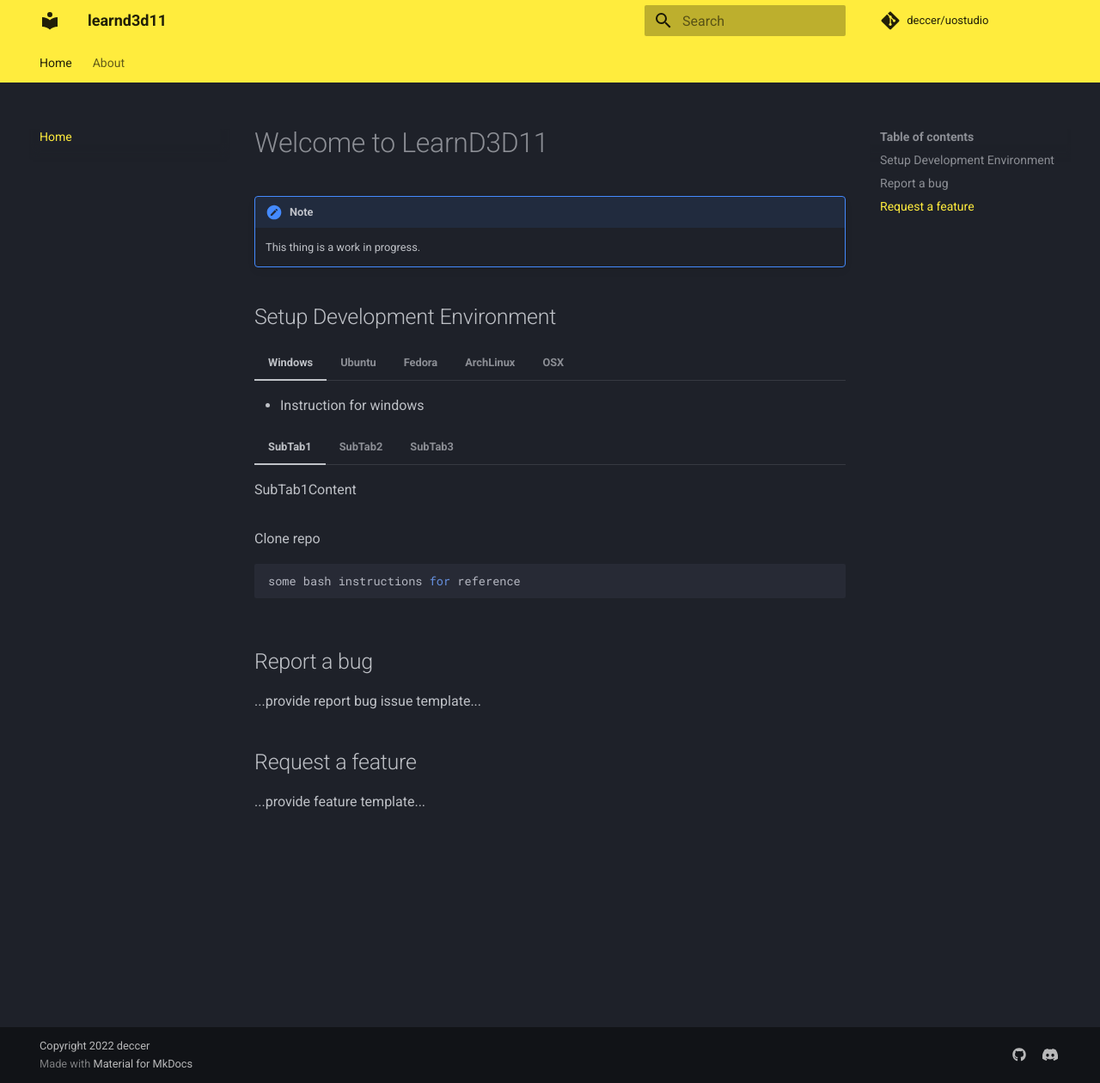
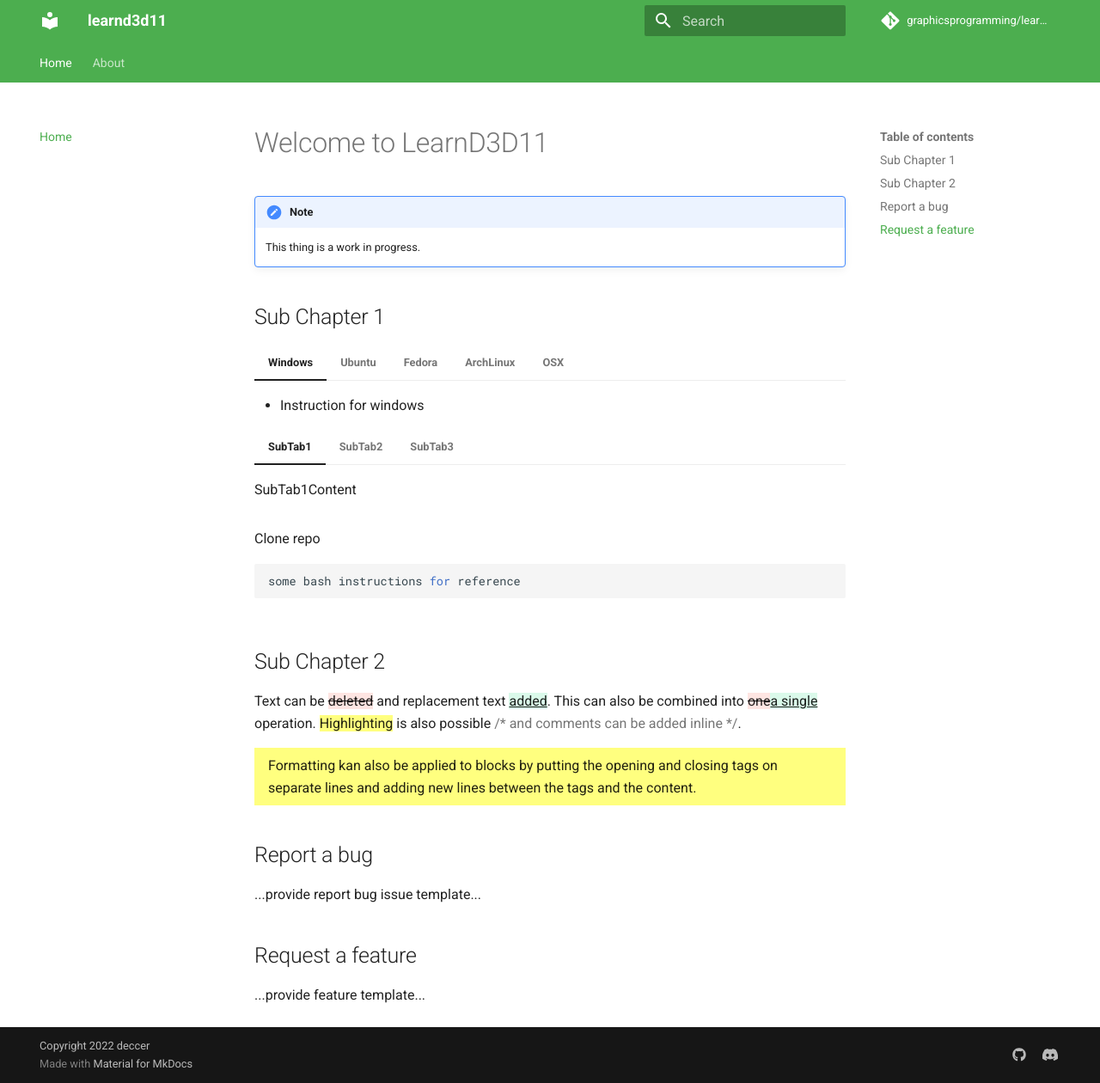
Before and after one commit to GraphicsProgramming/learnd3d11, an MkDocs documentation site: the page built from docs/index.md, in a window 1280 px wide and 1260 px high. Shown: the whole window at 86% size. Built offline with MkDocs 1.6.1 and Material for MkDocs 9.7.7, drawn with Linux system fonts in a browser that asks for light colours; comment, search, counter and statistics services are not loaded.

Commit message:
Modify docs skellington

```diff
--- a/docs/index.md
+++ b/docs/index.md
@@ -3,7 +3,7 @@
 !!! note
     This thing is a work in progress.
 
-## Setup Development Environment
+## Sub Chapter 1
 
 === "Windows"
 
@@ -72,6 +72,19 @@
 
     Who needs osx?
 
+## Sub Chapter 2
+
+Text can be {--deleted--} and replacement text {++added++}. This can also be
+combined into {~~one~>a single~~} operation. {==Highlighting==} is also
+possible {>>and comments can be added inline<<}.
+
+{==
+
+Formatting kan also be applied to blocks by putting the opening and closing
+tags on separate lines and adding new lines between the tags and the content.
+
+==}
+
 ## Report a bug
 
 ...provide report bug issue template...
--- a/mkdocs.yml
+++ b/mkdocs.yml
@@ -1,22 +1,24 @@
 site_name: learnd3d11
 site_author: deccer
 site_url: https://graphicsprogramming.github.io/learnd3d11
-repo_name: deccer/uostudio
+repo_name: graphicsprogramming/learnd3d11
 repo_url: https://github.com/graphicsprogramming/learnd3d11
 site_description: Learn D3D11
 copyright: Copyright 2022 deccer
 theme:
   name: material
   palette:
-    scheme: slate
-    primary: yellow
-    accent: pink
+    scheme: default
+    primary: green
+    accent: yellow
   font:
     code: Roboto Mono
   language: en
   features:
     - tabs
     - instant
+plugins:
+  - search
 extra:
   social:
     - icon: fontawesome/brands/github
@@ -35,11 +37,19 @@ markdown_extensions:
   - pymdownx.details
   - pymdownx.highlight
   - pymdownx.inlinehilite
-  - pymdownx.superfences
+  - pymdownx.superfences:
+      custom_fences:
+        - name: mermaid
+          class: mermaid
+          format: !!python/name:pymdownx.superfences.fence_code_format
+  - pymdownx.tabbed:
+      alternate_style: true
+
   - pymdownx.snippets
   - pymdownx.tabbed
   - pymdownx.caret
   - pymdownx.mark
+  - pymdownx.keys
   - pymdownx.tilde
   - pymdownx.critic:
       mode: view
```
Also changed, not shown: other parts of docs/index.md (+2 -2 lines), README.md (+1 -0 lines).
